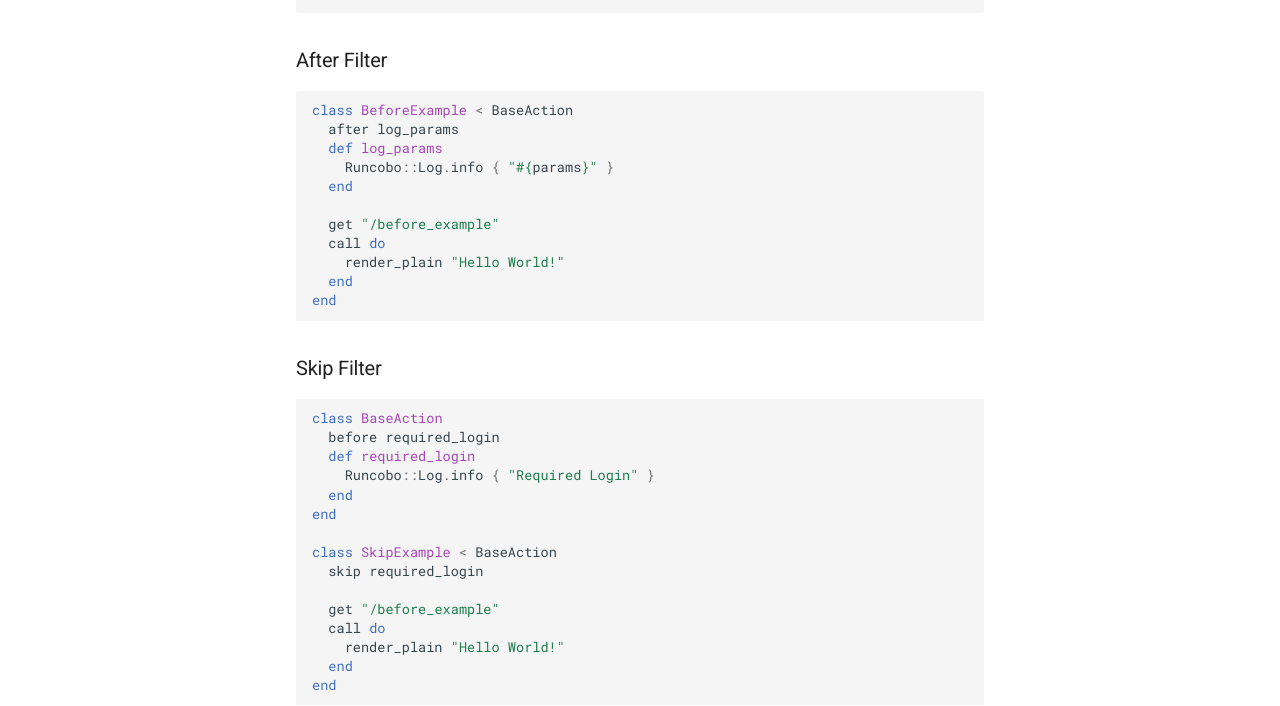
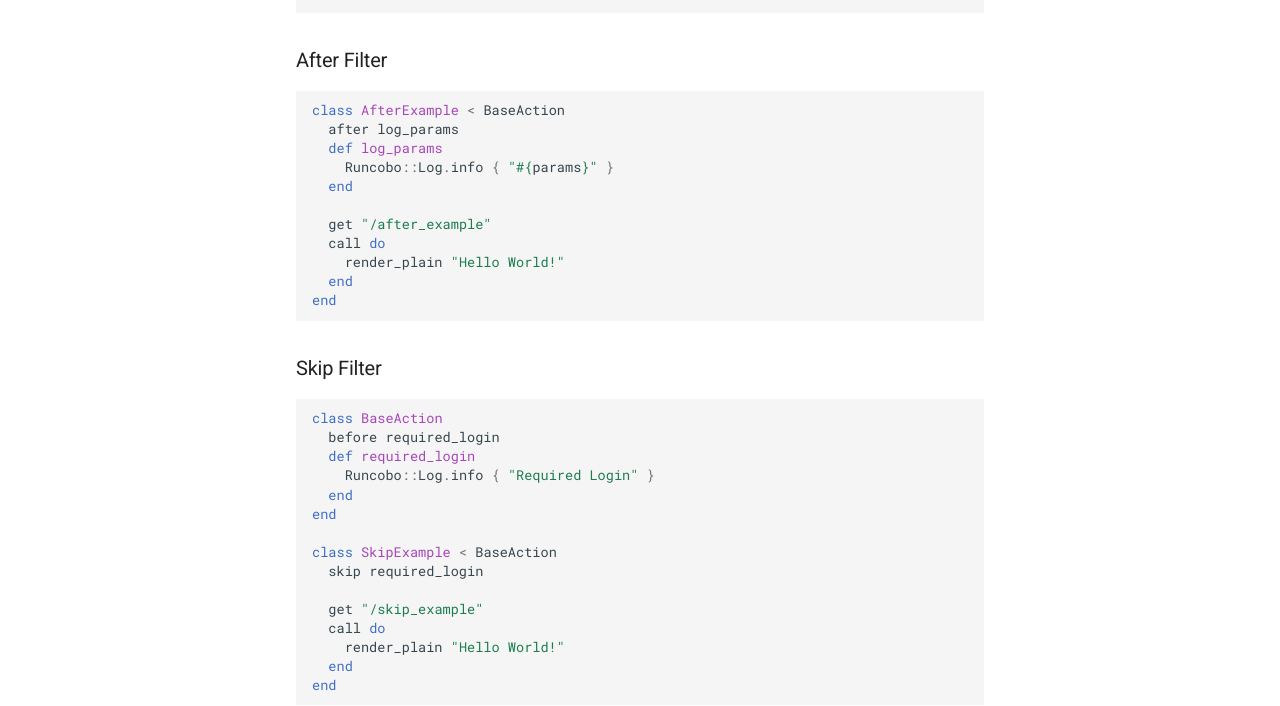
Before and after one commit to runcobo/docs, an MkDocs documentation site: the page built from docs/action.md, in a window 1280 px wide and 1295 px high. Shown: the part 501-1207 px from the top of the window. Built offline with MkDocs 1.6.1 and Material for MkDocs 9.7.7, drawn with Linux system fonts in a browser that asks for light colours; comment, search, counter and statistics services are not loaded.

````diff
--- a/docs/action.md
+++ b/docs/action.md
@@ -19,13 +19,13 @@ end
 
 ### After Filter
 ```crystal
-class BeforeExample < BaseAction
+class AfterExample < BaseAction
   after log_params
   def log_params
     Runcobo::Log.info { "#{params}" }
   end
 
-  get "/before_example"
+  get "/after_example"
   call do
     render_plain "Hello World!"
   end
@@ -44,7 +44,7 @@ end
 class SkipExample < BaseAction
   skip required_login
 
-  get "/before_example"
+  get "/skip_example"
   call do
     render_plain "Hello World!"
   end
````
Also changed, not shown: docs/getting_started.md (+7 -0 lines).
